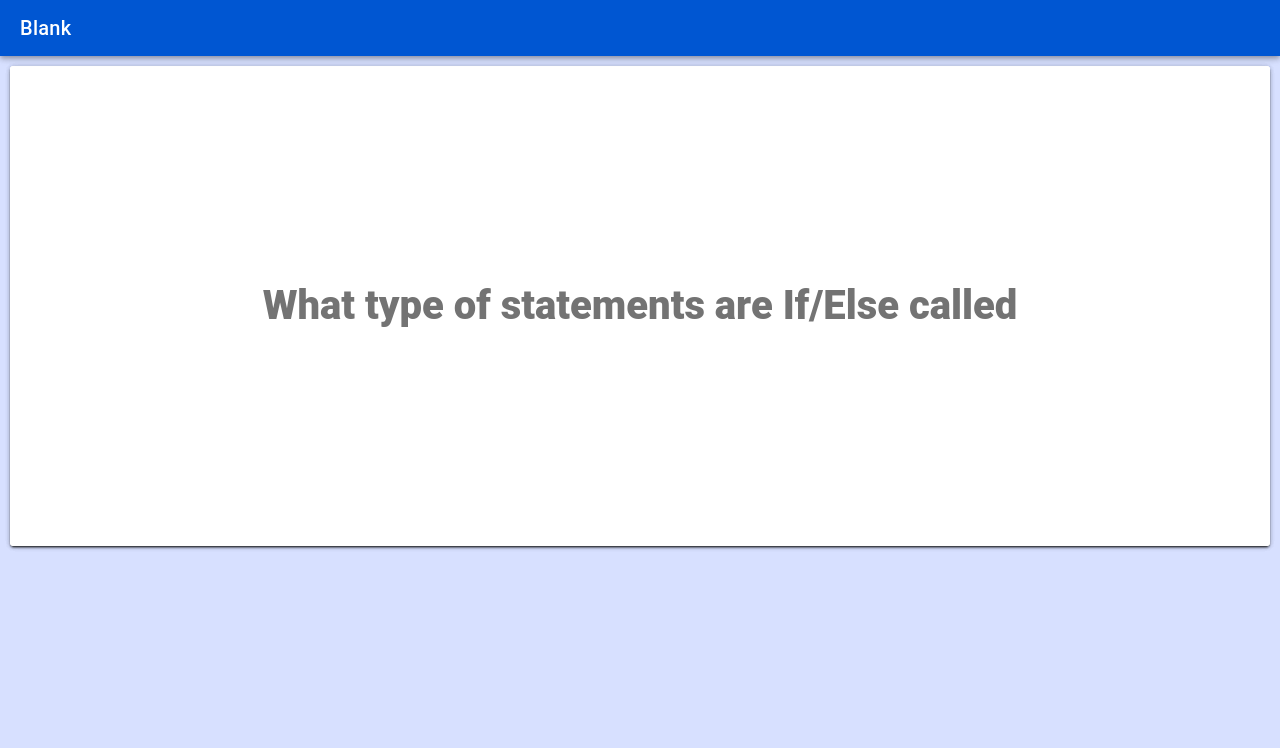
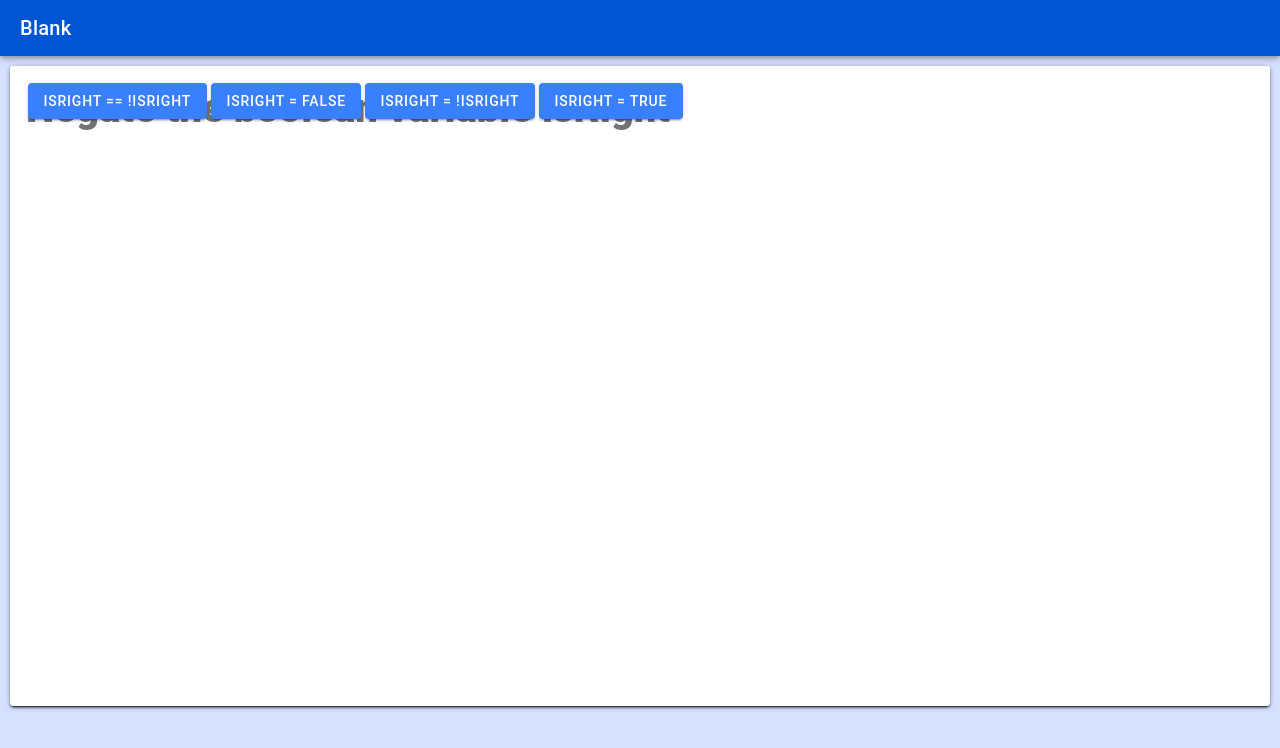
Before and after one commit to educational-technology-collective/Ambient_Learning, a React (Vite) app: page /home in a window 1280 px wide. Shown: the top 748 px of the page. Built offline with nearby package versions, Linux system fonts and the light colour scheme.

Commit message:
Start Working On the MCQ Cards

```diff
--- /dev/null
+++ b/src/components/MCQCard.tsx
@@ -0,0 +1,34 @@
+import {IonItem, IonCard, IonText, IonCardContent, IonButton} from '@ionic/react'
+import {useRef, useState} from 'react'
+import './QACard.css'
+
+const MCQCard : React.FC<{obj: flashCard}> = (props) => {
+
+    const question = props.obj.content.question;
+    const choices = props.obj.content.answer;
+
+    const [showChoice, setShowChoice] = useState(true);
+
+    const ref = useRef<HTMLInputElement>(null);
+
+
+
+    return(
+      <div className="card-wrapper" ref={ref}>
+      <IonCard
+        className="card-container"
+        style={{ height: "100%", display: "flex" }}
+      >
+      <IonCardContent>
+          {/* Front QuestionText */}
+          <IonText class="question-text">{question}</IonText>
+          {choices.map((choice : any) => (<IonButton>{choice.option}</IonButton>))}
+        </IonCardContent>
+      </IonCard>
+
+    </div>
+  )
+
+}
+
+export default MCQCard;
--- a/src/components/QACard.css
+++ b/src/components/QACard.css
@@ -45,6 +45,6 @@
 }
 .card-wrapper {
   position: absolute;
-  height: 60%;
+  height: 80%;
   width: 100%;
 }
--- a/src/components/exampleData.tsx
+++ b/src/components/exampleData.tsx
@@ -100,3 +100,40 @@ export const cardCollection = [
   //   ],
   // }),
 ];
+
+
+export const MCQs = [
+  {index: 2, type: 'mcq', seenTimes: 2, timeStamp: "20: 14", timeInterval: 6, content: {
+      question: "How to print a variable x in Python?",
+      answer: [
+        { option: "System.out.println(x)", isCorrect: false },
+        { option: "printf(x)", isCorrect: false },
+        { option: "cout << x", isCorrect: false },
+        { option: "print(x)", isCorrect: true },
+      ]} },
+
+     { index: 9, type: "mcq", seenTimes: 1, timeStamp: "11:11", timeInterval: 4, content: {
+          question: "Extract 'word' from x = 'whatawordcool'",
+          answer: [
+            { option: "x[1, 12]", isCorrect: false },
+            {
+              option: "x[5, 9]",
+              isCorrect: true,
+            },
+            { option: "x[5, 8]", isCorrect: false },
+            { option: "x[5]", isCorrect: false },
+          ],
+      } },
+
+      {
+        index: 5, type: "mcq", seenTimes: 2, timeStamp: "8: 12", timeInterval: 3, content: {
+            question: "Negate the boolean variable isRight",
+            answer: [
+              { option: "isRight == !isRight", isCorrect: false },
+              { option: "isRight = false", isCorrect: false },
+              { option: "isRight = !isRight", isCorrect: true },
+              { option: "isRight = true", isCorrect: false },
+            ],
+          }
+      }
+]
--- a/src/pages/Home.tsx
+++ b/src/pages/Home.tsx
@@ -7,8 +7,9 @@ import {
 } from "@ionic/react";
 import "./Home.css";
 import QACard from "../components/QACard";
-import { cardCollection } from "../components/exampleData";
+import { cardCollection, MCQs } from "../components/exampleData";
 import { useState } from "react";
+import MCQCard from "../components/MCQCard";
 const Home: React.FC = () => {
   const cardEvent = {
     positive: () => {},
@@ -39,9 +40,14 @@ const Home: React.FC = () => {
             <QACard obj={cardCollection[index + 1]} moveCard={swipeNextCard}/>
           ) : null}
           {<QACard obj={cardCollection[index]} moveCard={swipeNextCard}/>} */}
-          {cardCollection.map((card) => (
+
+
+          {/* {cardCollection.map((card) => (
             <QACard obj={card} key={card.index} />
-          ))}
+          ))} */}
+
+          {MCQs.map((card) => (<MCQCard obj = {card} key = {card.index} />))}
+
         </div>
       </IonContent>
     </IonPage>
```
Also changed, not shown: src/components/Choices.tsx (added, +9 -0 lines), src/components/MCQChoice.tsx (added, +28 -0 lines), src/components/Choices.css (added), src/components/MCQCard.css (added), src/components/MCQChoice.css (added).
